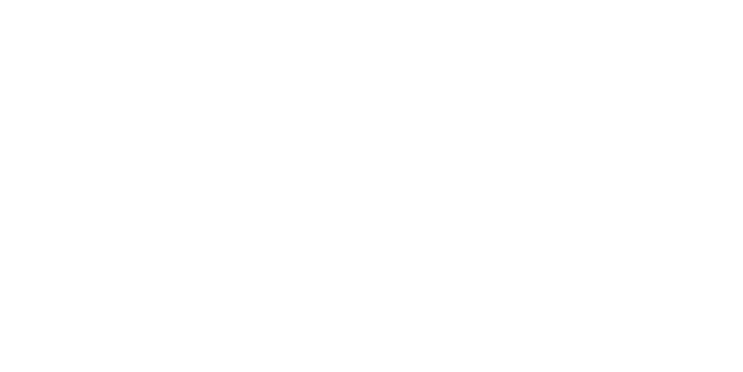
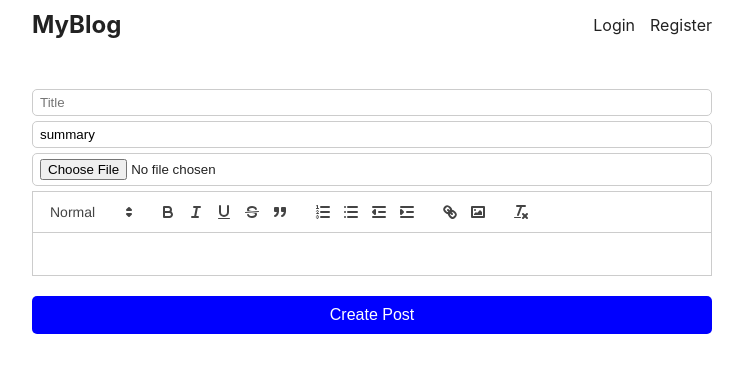
Before and after one commit to zodean123/Blog_Post, a React (Create React App) app in the folder client/: page /create in a window 1280 px wide. Before the commit this address had no page. Shown: the top 372 px of the page, without its empty margins (268-1011 px from the left). Built offline with nearby package versions, Linux system fonts and the light colour scheme; no server answers.

Commit message:
Added layout for CreatePost Page

```diff
--- a/client/package.json
+++ b/client/package.json
@@ -9,6 +9,7 @@
     "context": "^3.0.28",
     "react": "^18.2.0",
     "react-dom": "^18.2.0",
+    "react-quill": "^2.0.0",
     "react-router-dom": "^6.22.3",
     "react-scripts": "5.0.1",
     "use-context-selector": "^1.4.4",
--- a/client/src/App.css
+++ b/client/src/App.css
@@ -78,10 +78,18 @@
     background-color: #555;
     border:0;
     color:#fff;
+    background-color: blue;
+    font-size:1 rem;
     border-radius: 5px;
     padding:10px;
     cursor: pointer;
 }
-form h1{
+form.login h1,form.register h1{
     text-align: center;
 }
+.PostButton{
+margin-top: 20px;
+color:white;
+background-color:blue;
+font-size: 1rem;
+}
--- a/client/src/App.js
+++ b/client/src/App.js
@@ -5,6 +5,7 @@
 import Login from './pages/Login';
 import Register from './pages/Register';
 import UserContextProvider from './UserContext';
+import CreatePost from './pages/CreatePost';
 
 function App() {
   return (
@@ -14,6 +15,7 @@
         <Route index element={<IndexPage/>} />
         <Route path="/login" element={<Login/>} />
         <Route path={'/register'} element={<Register/>} />
+        <Route path = "/create" element = {<CreatePost/>} />
       </Route>
     </Routes>
     </UserContextProvider>
--- /dev/null
+++ b/client/src/Editor.js
@@ -0,0 +1,27 @@
+import ReactQuill from "react-quill";
+
+export default function Editor({value,onChange}) {
+  const modules = {
+    toolbar: [
+      [{ header: [1, 2, false] }],
+      ['bold', 'italic', 'underline', 'strike', 'blockquote'],
+      [
+        { list: 'ordered' },
+        { list: 'bullet' },
+        { indent: '-1' },
+        { indent: '+1' },
+      ],
+      ['link', 'image'],
+      ['clean'],
+    ],
+  };
+  return (
+    <div className="content">
+    <ReactQuill
+      value={value}
+      theme={'snow'}
+      onChange={onChange}
+      modules={modules} />
+    </div>
+  );
+}
--- /dev/null
+++ b/client/src/pages/CreatePost.js
@@ -0,0 +1,22 @@
+import ReactQuill from 'react-quill';
+import 'react-quill/dist/quill.snow.css';
+import {useState,} from 'react';
+import Editor from '../Editor';
+
+
+export default function CreatePost(){
+    const [title,setTitle] = useState('');
+    const [summary,setSummary] = useState('');
+    const [content,setContent] = useState('');
+    return(
+        <>
+        <form action="">
+            <input type="title" placeholder={'Title'} value = {title} onChange = {ev=>setTitle(ev.target.value)}/>
+            <input type = "summary" placeholder="Summary" value="summary" onChange={ev=>setSummary(ev.target.value)}/>
+            <input type="file" />
+            <Editor value={content} onChange={setContent} />
+            <button className="PostButton">Create Post</button>
+        </form>
+        </>
+    )
+}
```
Also changed, not shown: client/src/pages/Register.js (+13 -13 lines), 1 other file (tests, documents, lock files or other folders).
